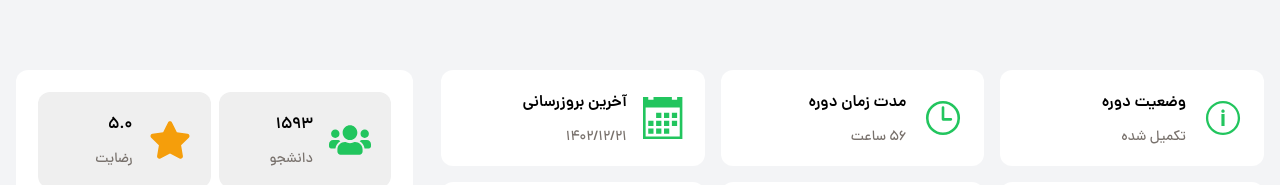
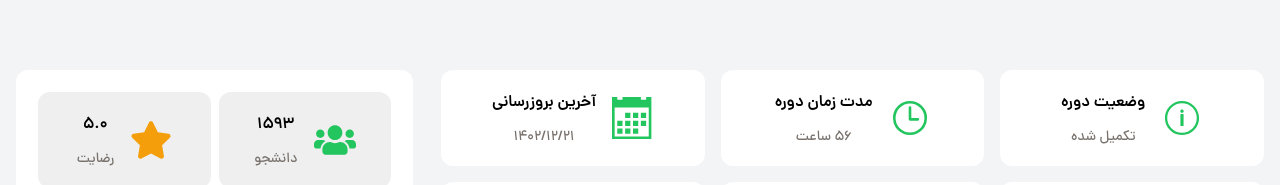
Before and after one commit to matinsekhavat/sabzlearn-clone, a React (Vite) app: page /course/1 in a window 1280 px wide. Shown: the part 637-822 px from the top of the page. Built offline with nearby package versions, Linux system fonts and the light colour scheme.

Commit message:
make CourseExtraInfo flex Arrange better

```diff
--- a/src/features/courses/SingleCourseDiff/CourseExtraInfo.tsx
+++ b/src/features/courses/SingleCourseDiff/CourseExtraInfo.tsx
@@ -16,7 +16,7 @@ function CourseExtraInfo({
   return (
     <div
       style={{ backgroundColor: bgColor }}
-      className="flex flex-row items-center gap-4  rounded-xl p-3 md:p-4 lg:p-5 "
+      className="flex flex-col sm:flex-row items-center gap-4 text-sm sm:text-base justify-center  text-center rounded-xl p-3 md:p-4 lg:p-5 "
     >
       <span className="text-green-500 text-[42px]  ">{icon}</span>
       <div className="space-y-1 md:space-y-2 lg:space-y-3">
```
